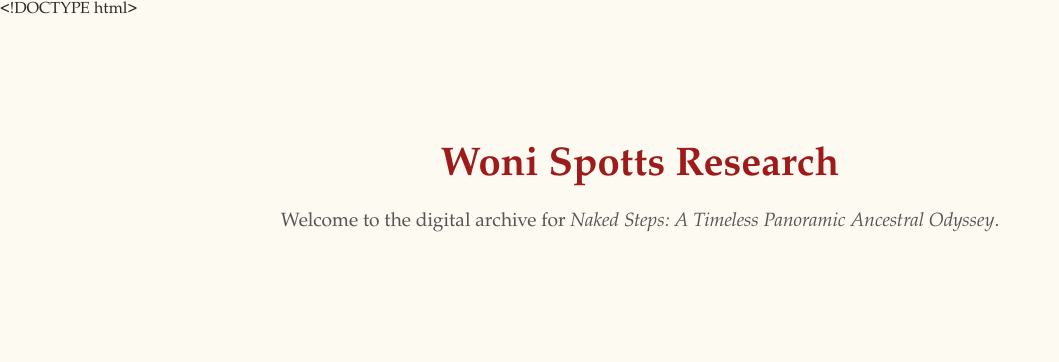
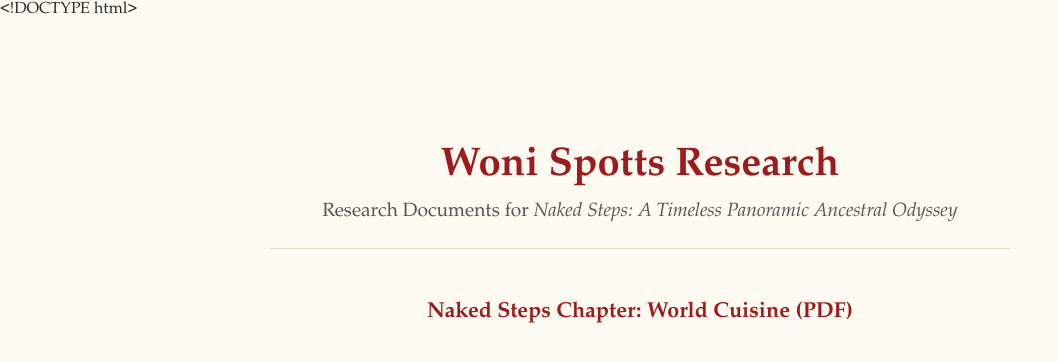
Before and after one commit to wonispotts/Vault, a Jekyll site: the page built from index.md, in a window 1280 px wide. Shown: the top 362 px of the page, without its empty margins (0-1059 px from the left). Built offline with Jekyll 4.4.1, drawn with Linux system fonts in a browser that asks for light colours; some of the changed lines change nothing that is shown.

Commit message:
Revise styles and add PDF directory section
Updated styles and added PDF directory for documents.

```diff
--- a/index.md
+++ b/index.md
@@ -24,11 +24,30 @@ layout: null
       color: #9e1b1b !important;            /* Crimson Title */
       font-size: 2.5rem;
       font-weight: bold;
-      margin-bottom: 20px;
+      margin-bottom: 10px;
     }
     .site-subtitle {
       font-size: 1.2rem;
       color: #555555;
+      margin-bottom: 50px;
+      border-bottom: 1px solid #e3dec3;
+      padding-bottom: 25px;
+    }
+    .pdf-directory {
+      padding: 0;
+      list-style-type: none;
+    }
+    .pdf-directory li {
+      margin-bottom: 25px;
+    }
+    .pdf-directory a {
+      color: #9e1b1b !important;            /* Crimson Document Links */
+      text-decoration: none;
+      font-size: 1.35rem;
+      font-weight: bold;
+    }
+    .pdf-directory a:hover {
+      text-decoration: underline;
     }
   </style>
 </head>
@@ -39,8 +58,15 @@ layout: null
     <h1 class="site-main-title">Woni Spotts Research</h1>
 
     <div class="site-subtitle">
-      Welcome to the digital archive for <i>Naked Steps: A Timeless Panoramic Ancestral Odyssey</i>.
+      Research Documents for <i>Naked Steps: A Timeless Panoramic Ancestral Odyssey</i>
     </div>
+
+    <!-- This list points directly to your uploaded PDF files -->
+    <ul class="pdf-directory">
+      <li>
+        <a href="./Cuisine.pdf" target="_blank">Naked Steps Chapter: World Cuisine (PDF)</a>
+      </li>
+    </ul>
 
   </div>
 
```
